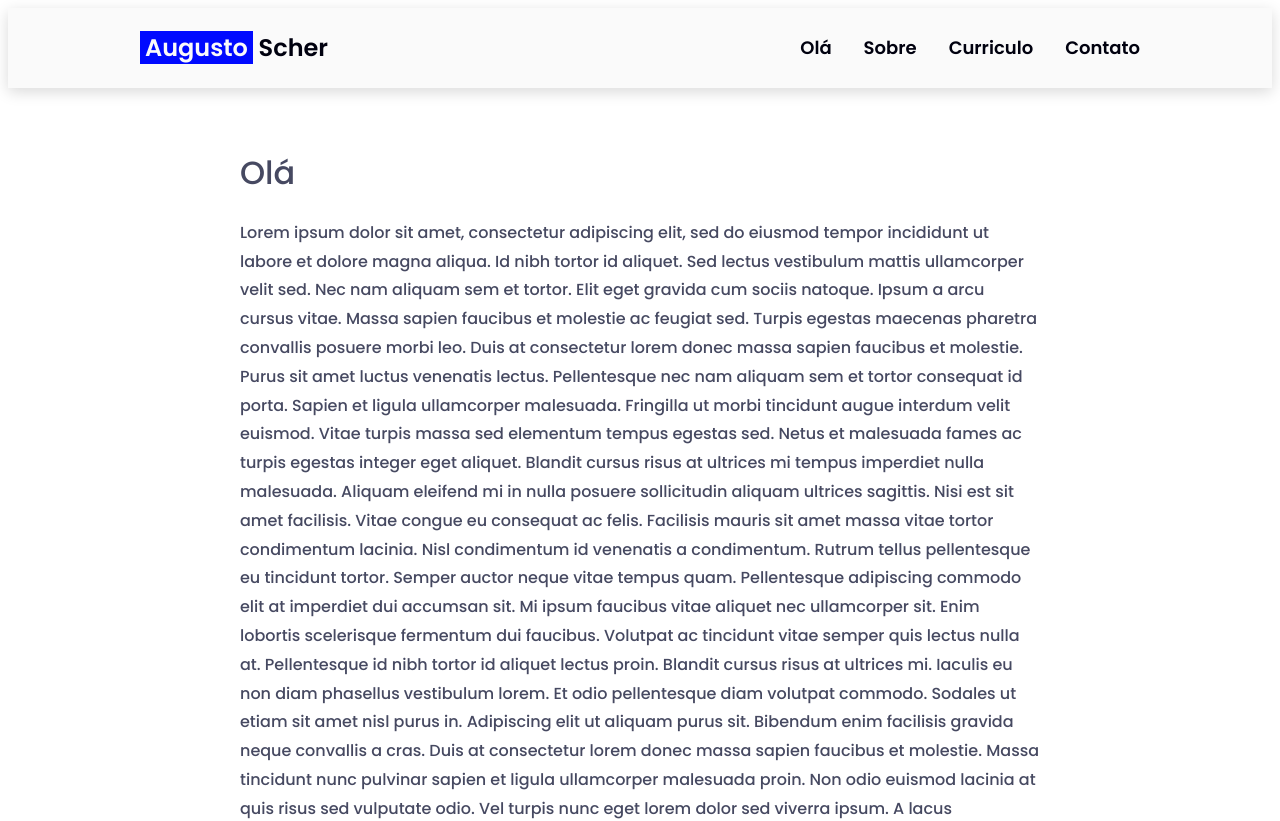
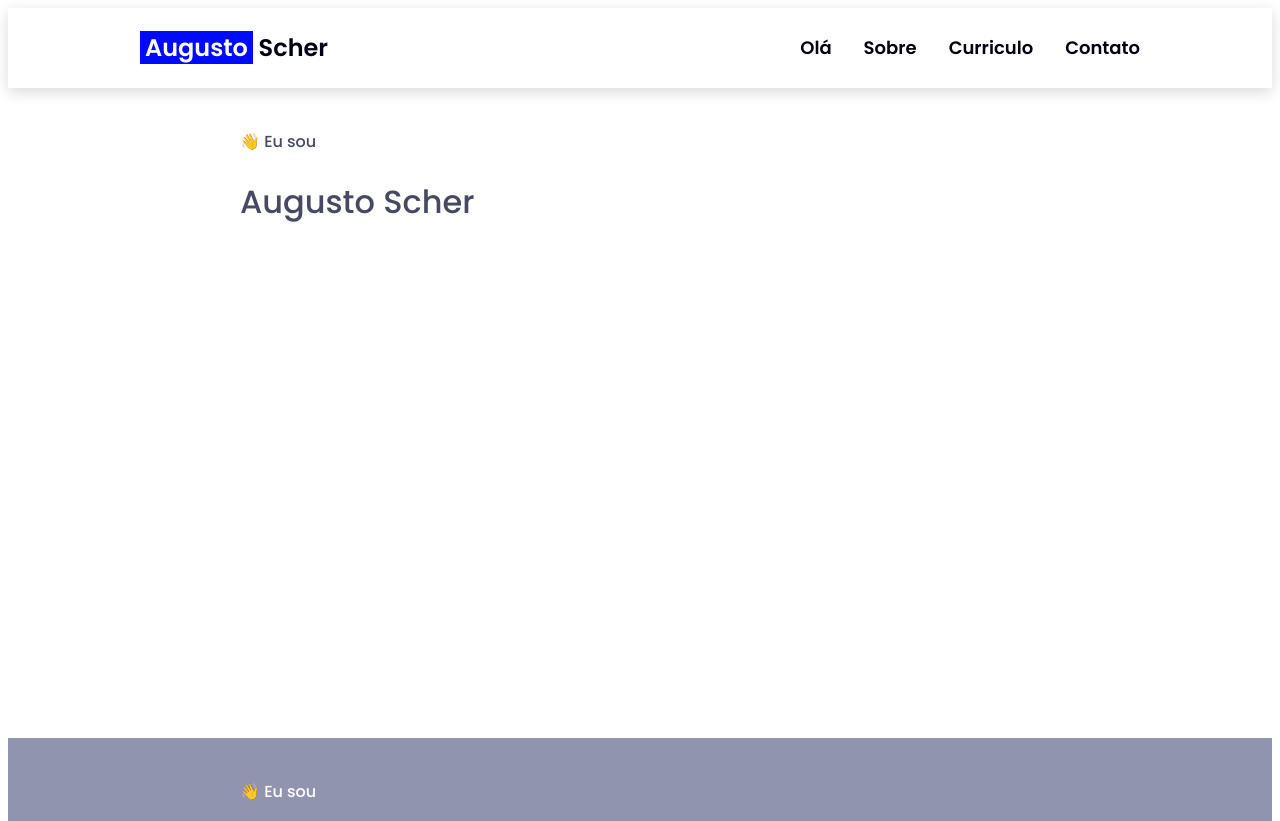
Before and after one commit to augustoscher/react-smooth-scroll, a React (Create React App) app: page / in a window 1280 px wide. Shown: the top 821 px of the page. Built offline with nearby package versions, Linux system fonts and the light colour scheme.

Commit message:
Hello Component

```diff
--- a/src/App.css
+++ b/src/App.css
@@ -1,5 +1,4 @@
 :root {
-  --off-white: #fafafa;
   --font-primary: 'Poppins', sans-serif;
   --white: #fff;
   --black: #00010f;
--- /dev/null
+++ b/src/Components/Hello/Hello.js
@@ -0,0 +1,19 @@
+import React from 'react'
+
+const Hello = () => {
+  return (
+    <div className="col-lg-8 col-md-6 ftco-animate d-flex align-items-center">
+      <div className="text text-center">
+        <span className="subheading" role="img" aria-label="Hello" >👋 Eu sou</span>
+        <h1>Augusto Scher</h1>
+        <h2
+          className="txt-rotate"
+          data-period="2000"
+          data-rotate='[ "Software Engineer na Resultados Digitais" ]'
+        ></h2>
+      </div>
+    </div>
+  );
+};
+
+export default Hello;
--- a/src/Components/Navbar/Navbar.css
+++ b/src/Components/Navbar/Navbar.css
@@ -1,5 +1,5 @@
 .nav {
-  background-color: var(--off-white);
+  background-color: var(--white);
   position: sticky;
   top: 0px;
   width: 100%;
@@ -20,7 +20,7 @@
 .navbar-brand-span {
   padding-left: 5px;
   padding-right: 5px;
-  color: var(--off-white);
+  color: var(--white);
   background-color: var(--primary);
 }
 
--- a/src/Components/Section/Section.js
+++ b/src/Components/Section/Section.js
@@ -1,12 +1,14 @@
 import React from 'react'
 import './Section.css'
+import Hello from '../Hello/Hello'
 
 const Section = ({ title, subtitle, colored, id }) => {
   return (
     <div className={"section" + (colored ? " section-colored" : "")}>
       <div className="section-content" id={id}>
-        <h1>{title}</h1>
-        <p>{subtitle}</p>
+        {/* <h1>{title}</h1>
+        <p>{subtitle}</p> */}
+        <Hello />
       </div>
     </div>
   );
```
